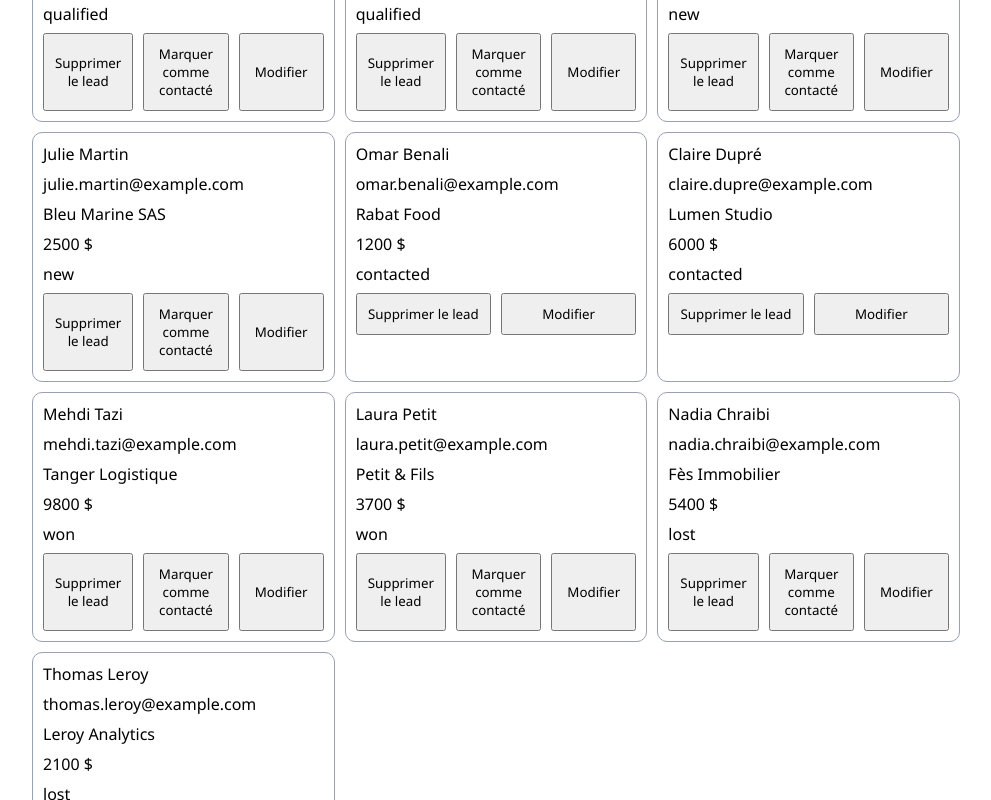
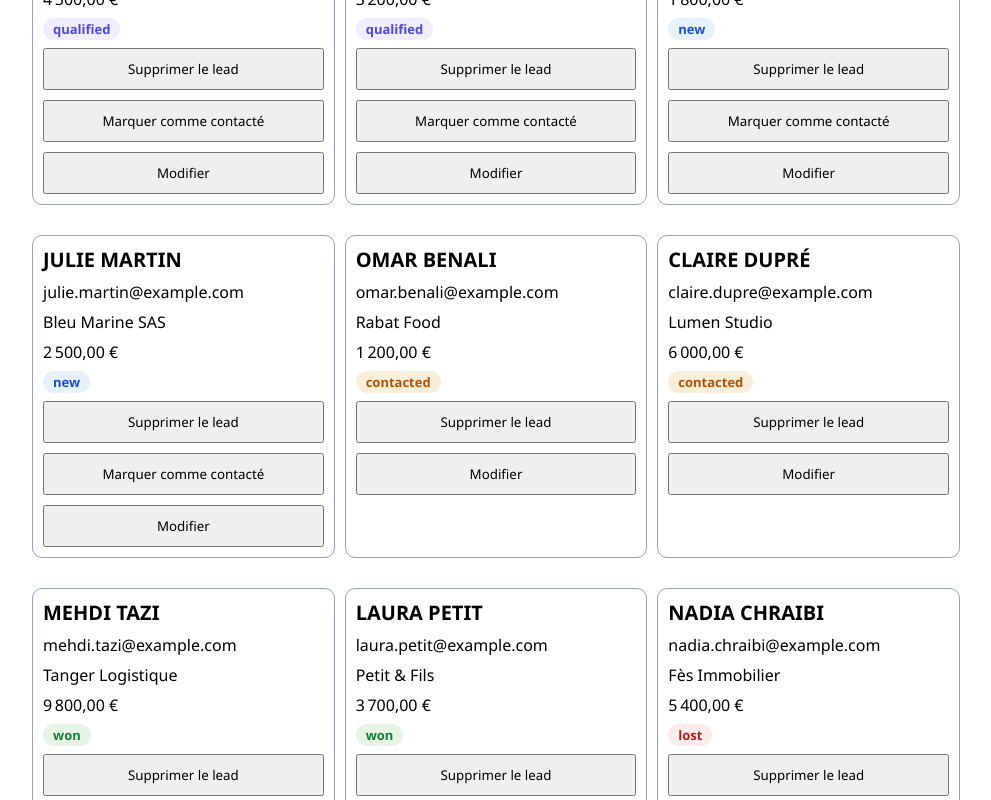
Before and after one commit to AdnaneBc/leadFlow, a React (Vite) app: page / in a window 1280 px wide. Shown: the part 460-1260 px from the top of the page, without its empty margins (144-1135 px from the left). Built offline with nearby package versions, Linux system fonts and the light colour scheme.

Commit message:
feat: style lead cards with status badges and formatted values

```diff
--- a/src/App.css
+++ b/src/App.css
@@ -49,6 +49,9 @@ form button {
   border-radius: 10px;
 }
 
+#leads ul li {
+  margin: 10px 0;
+}
 .Card {
   border: 1px solid #98a2b3;
   padding: 10px;
@@ -62,6 +65,43 @@ form button {
   display: flex;
   justify-content: space-evenly;
   gap: 10px;
+  min-height: 44px;
+  flex-wrap: wrap;
+}
+
+.fullName {
+  font-weight: bold;
+  font-size: 20px;
+}
+
+.badge {
+  display: inline-block;
+  align-self: flex-start; /* sinon il s'étire sur toute la carte */
+  padding: 2px 10px;
+  border-radius: 999px;
+  font-size: 13px;
+  font-weight: 600;
+}
+
+.badge-new {
+  background: #e7f1fb;
+  color: #1d4ed8;
+}
+.badge-contacted {
+  background: #f9eeda;
+  color: #b45309;
+}
+.badge-qualified {
+  background: #efedff;
+  color: #4f46e5;
+}
+.badge-won {
+  background: #e5f4e4;
+  color: #15803d;
+}
+.badge-lost {
+  background: #fbebeb;
+  color: #b91c1c;
 }
 
 .Card .buttons button {
--- a/src/components/Lead.tsx
+++ b/src/components/Lead.tsx
@@ -31,11 +31,16 @@ const Lead = ({ lead, onDeleteLead, onUpdateLead }: LeadProps) => {
   }
   return (
     <li className="Card">
-      <p>{lead.fullName}</p>
+      <p className="fullName">{lead.fullName.toUpperCase()}</p>
       <p>{lead.email}</p>
       <p>{lead.society}</p>
-      <p>{lead.estimatedValue} $</p>
-      <p>{lead.status}</p>
+      <p>
+        {lead.estimatedValue.toLocaleString("fr-FR", {
+          style: "currency",
+          currency: "EUR",
+        })}{" "}
+      </p>
+      <p className={`badge badge-${lead.status}`}>{lead.status}</p>
 
       <div className="buttons">
         <button onClick={() => onDeleteLead(lead.id)}>
```
